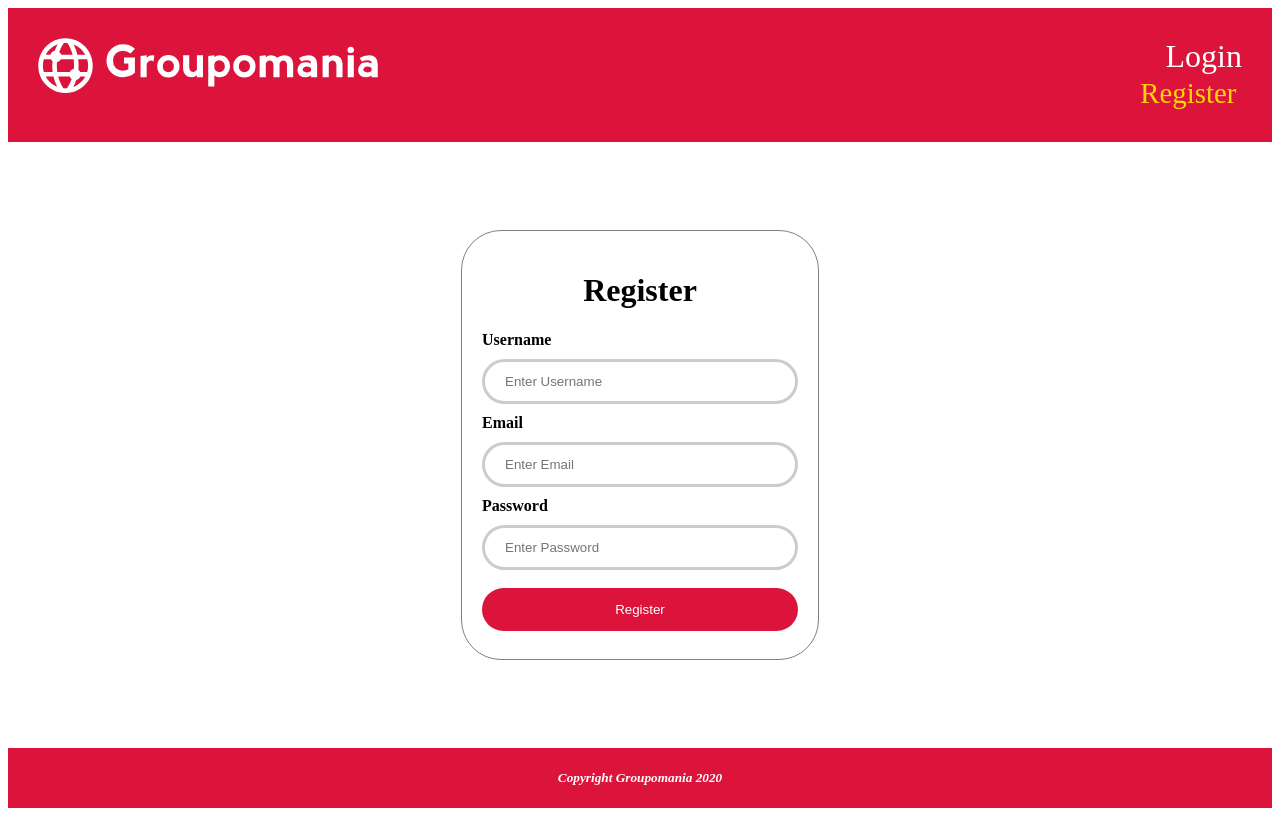
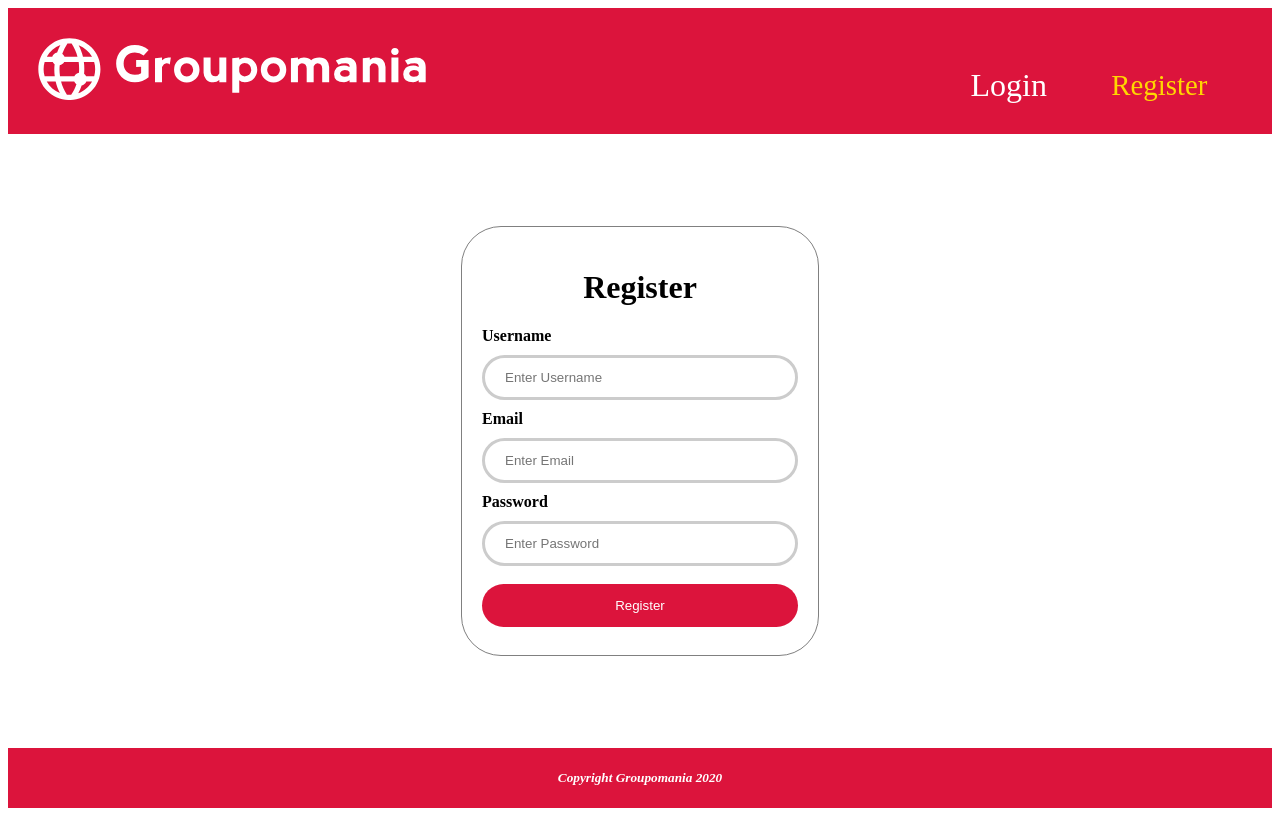
Before and after one commit to FabioCentrella94/project7, a Vue app in the folder frontend/: page /register in a window 1280 px wide. Built offline with nearby package versions, Linux system fonts and the light colour scheme.

Commit message:
fixed login page

```diff
--- a/frontend/src/components/Header.vue
+++ b/frontend/src/components/Header.vue
@@ -25,15 +25,18 @@ export default {
   justify-content: space-between;
 
     img {
-        width: 70%;
+        width: 80%;
     }
 
     #linkcontainer {
-        width: 15%;
+        width: 25%;
         display: flex;
-        flex-flow: column;
         justify-content: space-around;
         align-items: flex-end;
+
+        @media only screen and (max-width: 800px) {
+            flex-flow: column;;
+        }
 
         a {
             color: white;
--- a/frontend/src/components/LoginRegisterForm.vue
+++ b/frontend/src/components/LoginRegisterForm.vue
@@ -100,7 +100,7 @@ button:hover {
 
 @media only screen and (min-width: 461px) and (max-width: 1024px) {
   .container {
-    width: 50%;
+    width: 35%;
     top: 25%;
   }
 }
```
